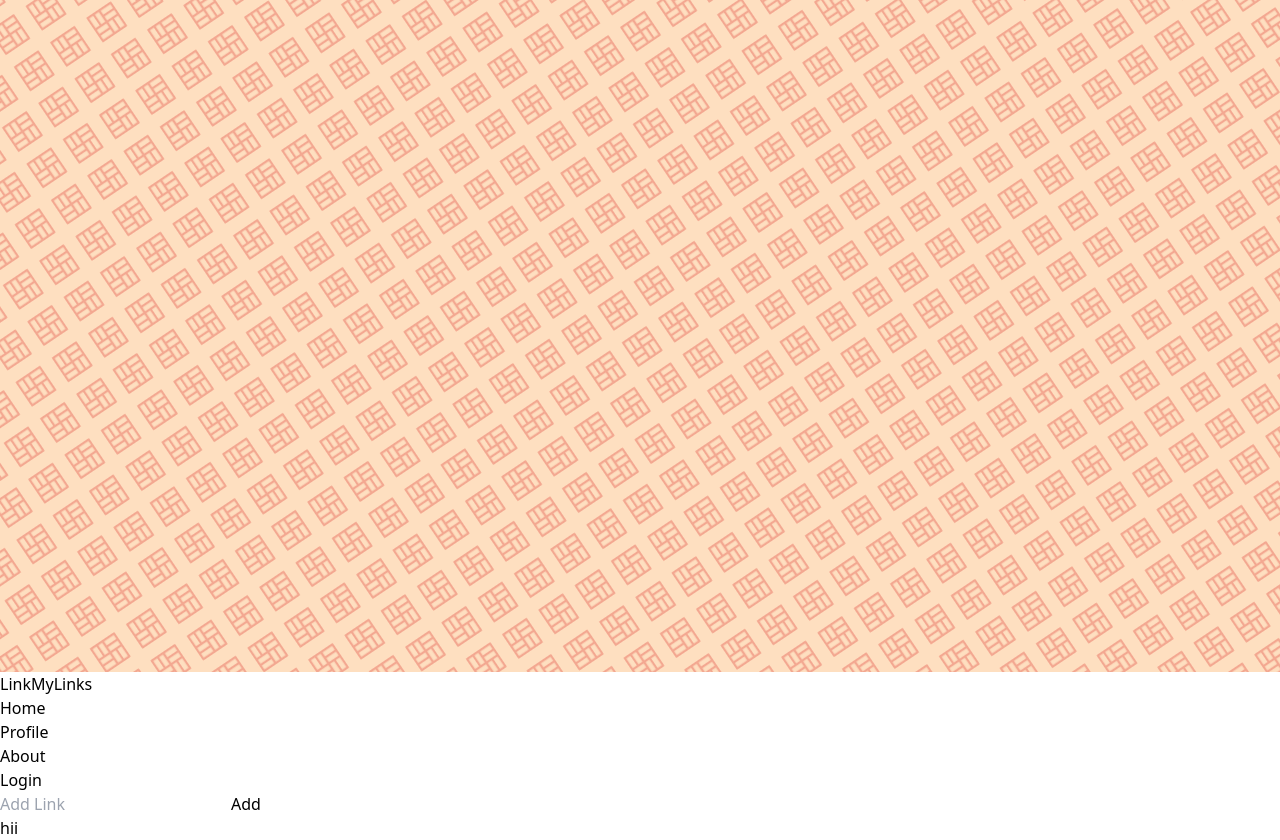
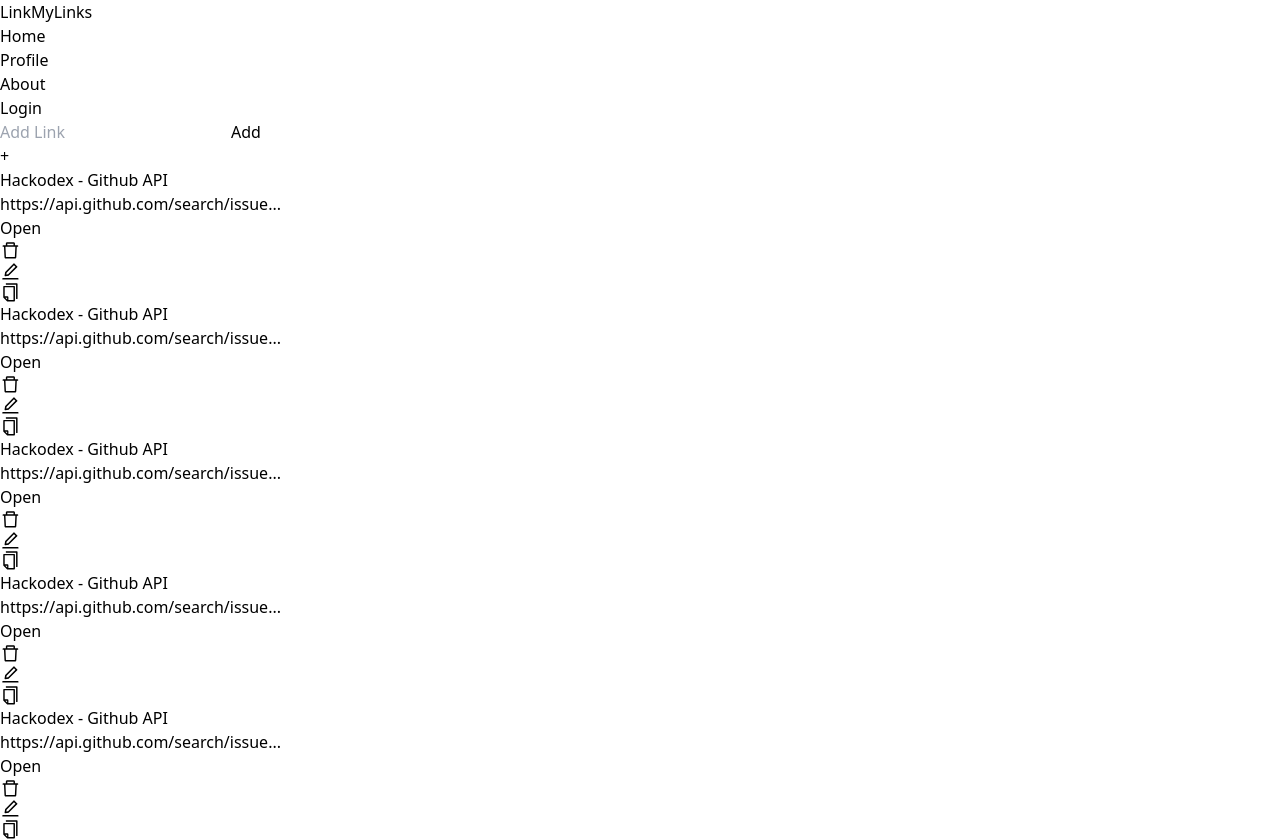
Before and after one commit to whysosaket/LinkMyLinks, a React (Vite) app in the folder linkmylinks/: page / in a window 1280 px wide. Built offline with nearby package versions, Linux system fonts and the light colour scheme.

Commit message:
Some More Components

```diff
--- a/linkmylinks/index.html
+++ b/linkmylinks/index.html
@@ -9,5 +9,7 @@
   <body>
     <div id="root"></div>
     <script type="module" src="/src/main.tsx"></script>
+    <script type="module" src="https://unpkg.com/ionicons@7.1.0/dist/ionicons/ionicons.esm.js"></script>
+    <script nomodule src="https://unpkg.com/ionicons@7.1.0/dist/ionicons/ionicons.js"></script>
   </body>
 </html>
--- a/linkmylinks/package.json
+++ b/linkmylinks/package.json
@@ -13,6 +13,7 @@
     "framer-motion": "^10.16.4",
     "react": "^18.2.0",
     "react-dom": "^18.2.0",
+    "react-icons": "^4.11.0",
     "react-router-dom": "^6.17.0"
   },
   "devDependencies": {
--- a/linkmylinks/src/App.tsx
+++ b/linkmylinks/src/App.tsx
@@ -3,13 +3,17 @@ import Navbar from "./Components/Navbar"
 import Home from "./pages/Home";
 import _404 from "./pages/_404";
 import Background from "./assets/background.svg"
+import Loading from "./Components/Loading";
 
 
 function App() {
 
   return (
     <>
-    <img src={Background} className='absolute -z-10'/>
+    {/* <Loading /> */}
+    <div className="">
+      {/* <img src={Background} className='absolute -z-10 overflow-hidden'/> */}
+    </div>
     <Router>
       <Navbar />
       {/* <Loader /> */}
@@ -18,7 +22,7 @@ function App() {
         {/* <Route path="/solve" element={<Solve />} />
         <Route path="/profile" element={<Profile />} />
         <Route path="/leaderboard" element={<Leaderboard />} />
-  <Route path="/login" element={<Login />} /> */}
+        <Route path="/login" element={<Login />} /> */}
         <Route path="*" element={<_404 />} />
       </Routes>
       </Router>
--- a/linkmylinks/src/Components/AddLinkFooter.tsx
+++ b/linkmylinks/src/Components/AddLinkFooter.tsx
@@ -2,14 +2,19 @@ import React from 'react'
 
 const AddLinkFooter = () => {
   return (
+    <>
     <div className='h-32 w-full fixed bottom-0 bg-black flex items-center justify-center'>
         <div className='flex items-center justify-center'>
             <div className='flex'>
-                <input type='text' placeholder='Add Link' className='rounded-sm px-3 py-2 w-96' />
-                <button className='bg-white mx-2 px-4 py-2 font-semibold rounded-sm text-lg'>Add</button>
+                <input type='text' placeholder='Add Link' className='rounded-xl px-3 py-2 md:w-96 w-[21rem]' />
+                <button className='hidden md:block bg-white mx-4 px-4 py-2 font-semibold rounded-xl text-lg hover:bg-orange-50'>Add</button>
             </div>
         </div>
     </div>
+    <div className='bg-black md:hidden text-white font-extrabold p-8 rounded-full w-6 h-6 flex items-center justify-center text-3xl select-none absolute right-3 bottom-36'>
+      +
+    </div>
+    </>
   )
 }
 
--- a/linkmylinks/src/Components/LinkItem.tsx
+++ b/linkmylinks/src/Components/LinkItem.tsx
@@ -1,9 +1,27 @@
+import { AiOutlineDelete, AiOutlineEdit, AiOutlineCopy } from "react-icons/ai"
+
+const name = "Hackodex - Github API";
+const link = "https://api.github.com/search/issues?q=is:pr+archived:false+is:closed+label:hackodex2023-accepted&page=1&per_page=101";
+
 
 const LinkItem = () => {
+
   return (
-    <div className='bg-gray-300 py-2 px-6 m-4 rounded-md'>
-
-        hii
+    <div className='bg-gray-200 py-2 px-6 m-4 rounded-md w-full md:w-72'>
+        <h1 className="font-semibold">{name}</h1>
+        <p className="text-gray-600 font-extralight text-sm my-2">{link.slice(0,35)}...</p>
+        <div className="flex justify-between">
+            <div className="my-2">
+                <button className="bg-slate-100 hover:bg-slate-50 rounded-lg shadow-md px-4 py-2 font-semibold">
+                    Open
+                </button>
+            </div>
+            <div className="my-auto flex">
+                <AiOutlineDelete className="mx-1 hover:text-red-400" size={'1.3rem'} />
+                <AiOutlineEdit className="mx-1 hover:text-yellow-400" size={'1.3rem'} />
+                <AiOutlineCopy className="mx-1 hover:text-green-400" size={'1.3rem'} />
+            </div>
+        </div>
     </div>
   )
 }
--- a/linkmylinks/src/Components/Links.tsx
+++ b/linkmylinks/src/Components/Links.tsx
@@ -4,7 +4,11 @@ import LinkItem from './LinkItem'
 const Links = () => {
   return (
     <div className=''>
-        <div className='flex'>
+        <div className='mx-auto flex flex-wrap'>
+            <LinkItem />
+            <LinkItem />
+            <LinkItem />
+            <LinkItem />
             <LinkItem />
         </div>
     </div>
--- a/linkmylinks/src/Components/Loading.tsx
+++ b/linkmylinks/src/Components/Loading.tsx
@@ -1,4 +1,5 @@
 import { useEffect, useState } from "react";
+import './Head/Head.css'
 
 const items = ['Loading', 'LinkMyLinks'];
 
@@ -19,7 +20,10 @@ const Loading = () => {
   return (
     <div className="bg-gray-100 z-50 min-h-screen min-w-full absolute flex items-center justify-center">
       <div role="status" className=" flex justify-center">
-        <span className="font-semibold">{items[itemState]}</span>
+        {/* <span className="font-semibold">{items[itemState]}</span> */}
+        <div className="glitch-wrapper">
+            <div className="glitch">{items[itemState]}</div>
+        </div>
         <svg
           aria-hidden="true"
           className="w-6 h-6 mx-2 text-gray-200 animate-spin fill-blue-600"
--- a/linkmylinks/src/Components/Navbar.tsx
+++ b/linkmylinks/src/Components/Navbar.tsx
@@ -5,7 +5,7 @@ const Navbar = () => {
 
   return (
     <>
-      <header className="header bg-gray-900 text-white shadow-md flex items-center justify-between px-8 py-02">
+      <header className="header bg-gray-900 h-16 text-white shadow-md flex items-center justify-between px-8 py-02">
         {/* logo */}
         <Link
           to="/"
@@ -14,8 +14,8 @@ const Navbar = () => {
           {/* <img className="fill-orange-400" height={50} width={30} src="/vite.svg" /> */}
           {/* <Logo /> */}
           <span className={`my-auto font-bold`}>
-            <span className="text-orange-500">LinkMy</span>
-            <span className="text-white bg-orange-500">
+            <span className="text-white">LinkMy</span>
+            <span className="text-white">
               Links
             </span>
           </span>
--- a/linkmylinks/src/pages/Home.tsx
+++ b/linkmylinks/src/pages/Home.tsx
@@ -1,10 +1,12 @@
 import React from 'react'
 import AddLinkFooter from '../Components/AddLinkFooter'
 import Links from '../Components/Links'
+import Head from '../Components/Head/Head'
 
 const Home = () => {
   return (
     <div>
+        {/* <Head /> */}
         <AddLinkFooter />
         <Links />
     </div>
--- a/linkmylinks/src/pages/_404.tsx
+++ b/linkmylinks/src/pages/_404.tsx
@@ -1,11 +1,12 @@
-import React from "react";
 import { Link } from "react-router-dom";
 
 const _404 = () => {
   return (
     <>
       <main className="h-screen w-full flex flex-col justify-center items-center bg-[#1A2238]">
-  <h1 className="text-9xl font-extrabold text-white tracking-widest">404</h1>
+        <h1 className="text-9xl font-extrabold text-white tracking-widest">
+          404
+        </h1>
         <div className="bg-[#FF6A3D] px-2 text-sm rounded rotate-12 absolute">
           Page Not Found
         </div>
@@ -18,7 +19,6 @@ const _404 = () => {
           </a>
         </button>
       </main>
-
     </>
   );
 };
```
Also changed, not shown: linkmylinks/src/Components/Head/Head.css (added, +54 -0 lines), linkmylinks/src/Components/Head/Head.tsx (added, +14 -0 lines), linkmylinks/src/assets/background.svg, 1 other file (tests, documents, lock files or other folders). Lines whose indentation alone changed are shown as unchanged.
